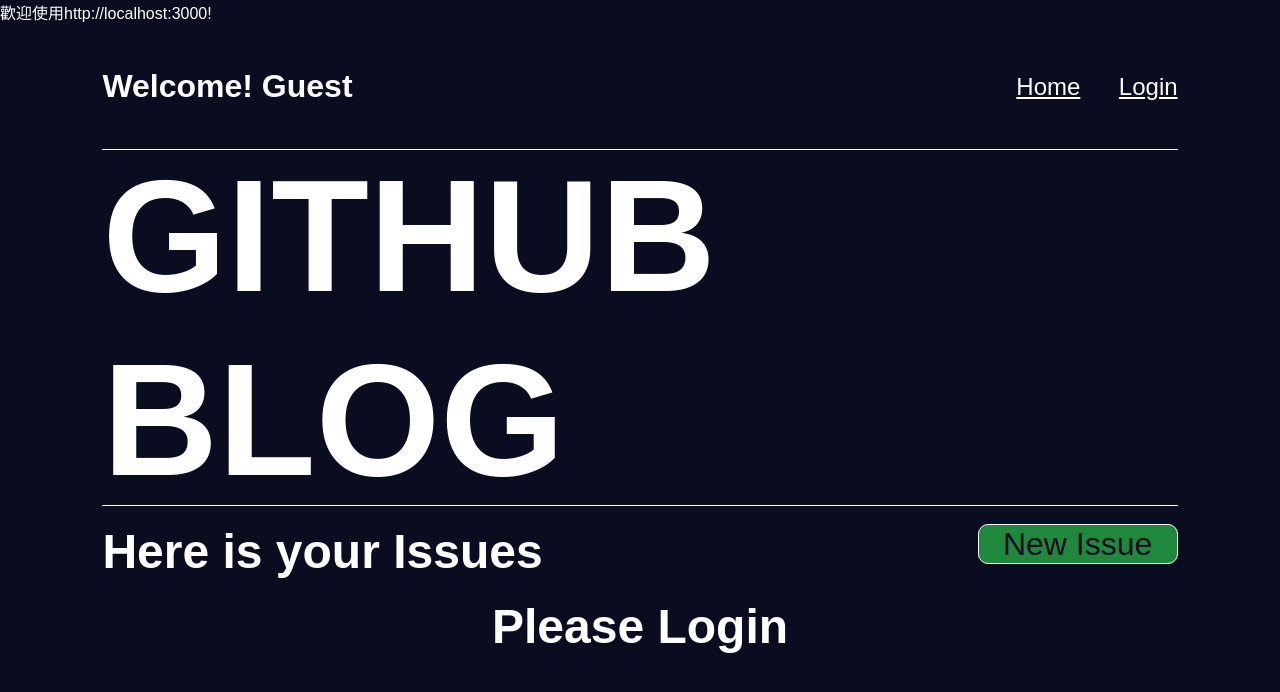
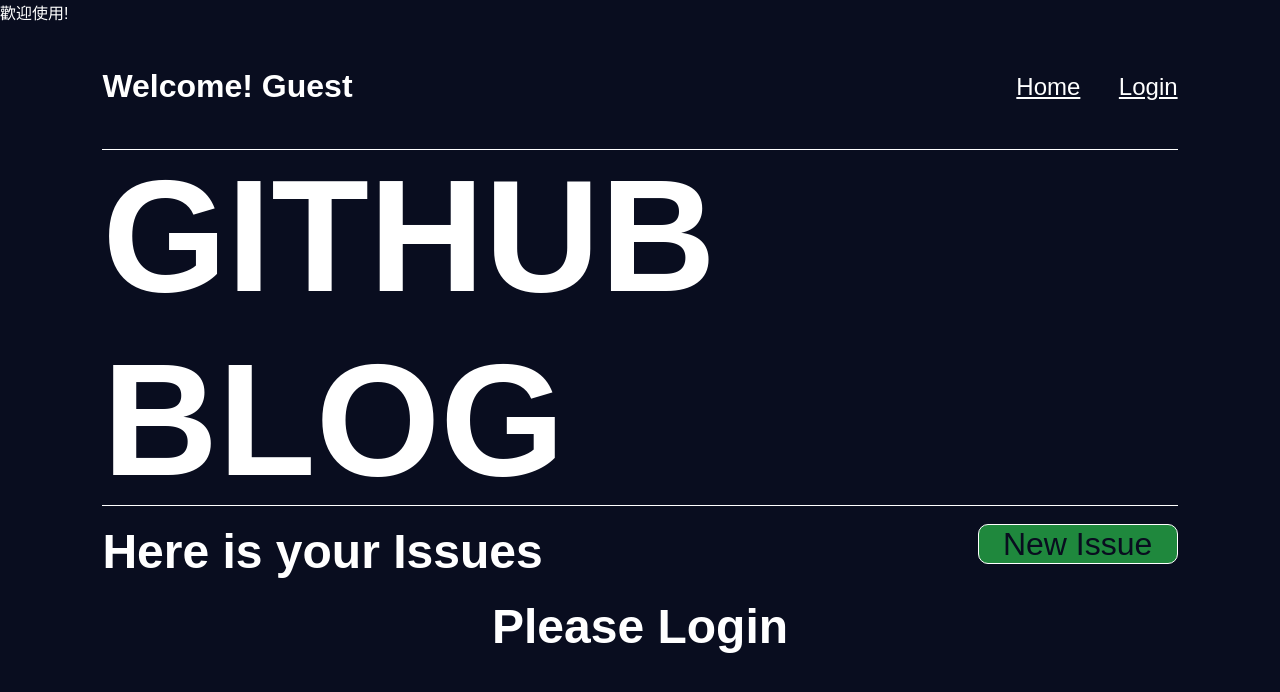
Before and after one commit to pizza6inch/Frontend-Intern-Homework, a React (Vite) app in the folder Frontend-Intern-Homework/: page / in a window 1280 px wide. Shown: the top 692 px of the page. Built offline with nearby package versions, Linux system fonts and the light colour scheme.

Commit message:
vercel Test

```diff
--- a/Frontend-Intern-Homework/src/Page/Home.jsx
+++ b/Frontend-Intern-Homework/src/Page/Home.jsx
@@ -5,7 +5,7 @@
 import "../App.css";
 
 function Home() {
-  const baseUrl = process.env.PUBLIC_URL || "http://localhost:3000";
+  const baseUrl = process.env.PUBLIC_URL;
   const [rerender, setRerender] = useState(false);
   const [userData, setUserData] = useState({ login: "Guest" });
   const [Issues, setIssues] = useState([]);
```
Also changed, not shown: Frontend-Intern-Homework/vercel.json (added).
